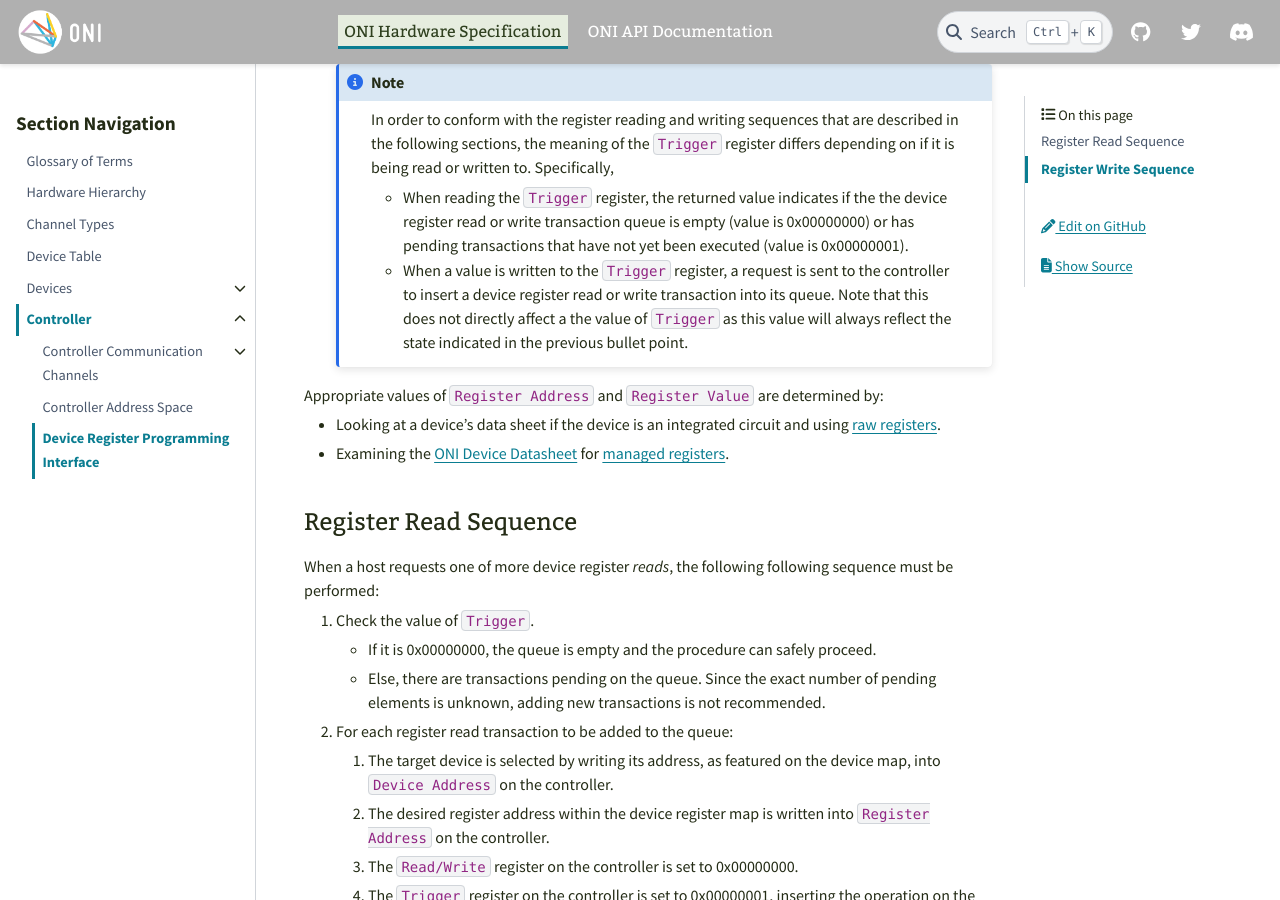
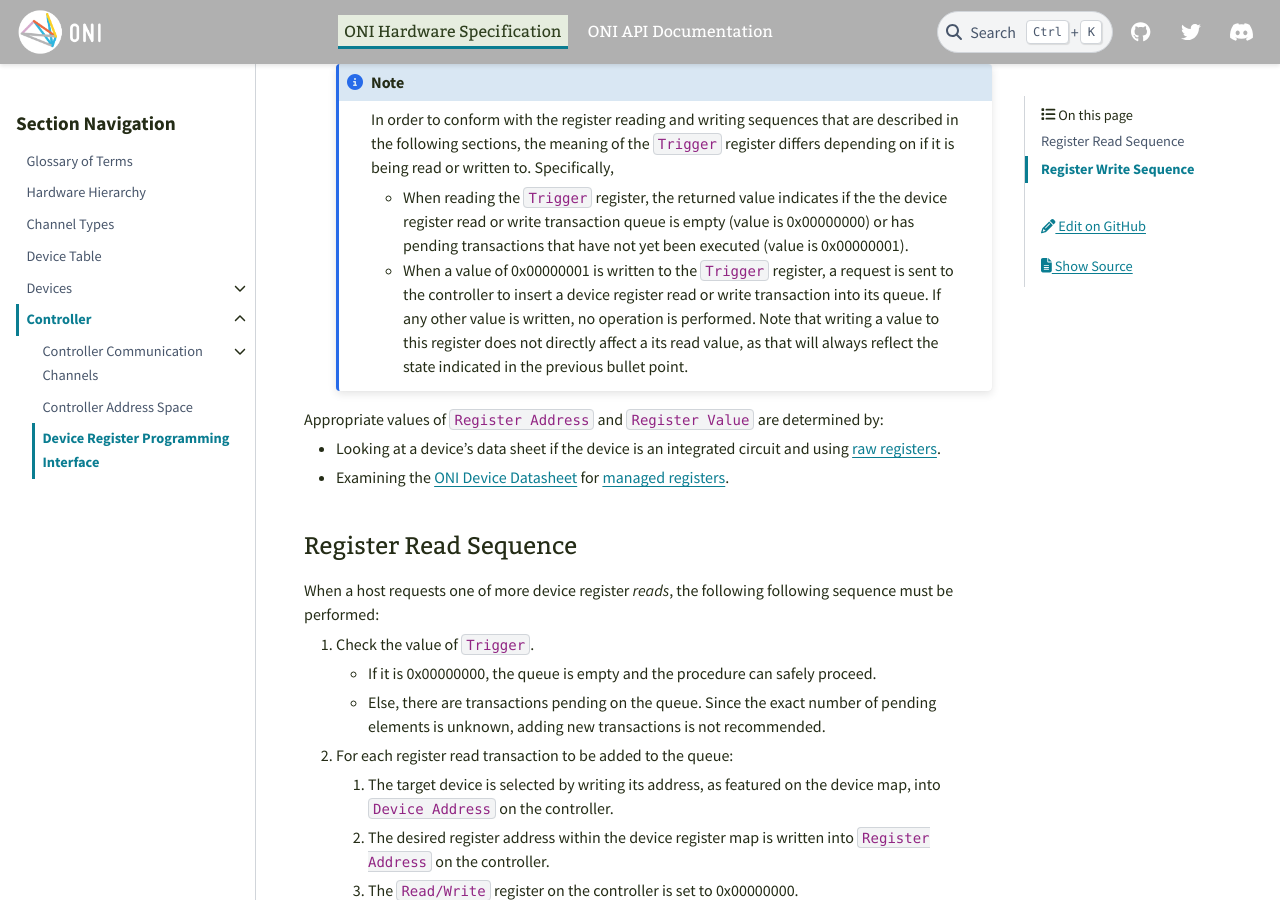
Before and after one commit to open-ephys/ONI, a Sphinx documentation site: the page built from source/hw-spec/controller/register_interface.rst, in a window 1280 px wide and 900 px high, scrolled down 769 px. Built offline with Sphinx 7.4.7 and the PyData theme 0.15.4, drawn with Linux system fonts in a browser that asks for light colours.

Commit message:
Address review comments

```diff
--- a/source/hw-spec/controller/register_interface.rst
+++ b/source/hw-spec/controller/register_interface.rst
@@ -51,11 +51,12 @@ The register programming interface is composed of the following
         is 0x00000000) or has pending transactions that have not yet been
         executed (value is 0x00000001).
 
-      - When a value is written to the ``Trigger`` register, a request is sent
-        to the controller to insert a device register read or write transaction
-        into its queue. Note that this does not directly affect a the value of
-        ``Trigger`` as this value will always reflect the state indicated in the
-        previous bullet point.
+      - When a value of 0x00000001 is written to the ``Trigger`` register, a
+        request is sent to the controller to insert a device register read or
+        write transaction into its queue. If any other value is written, no
+        operation is performed. Note that writing a value to this register does
+        not directly affect a its read value, as that will always reflect the
+        state indicated in the previous bullet point.
 
 Appropriate values of ``Register Address`` and ``Register Value`` are
 determined by:
```
